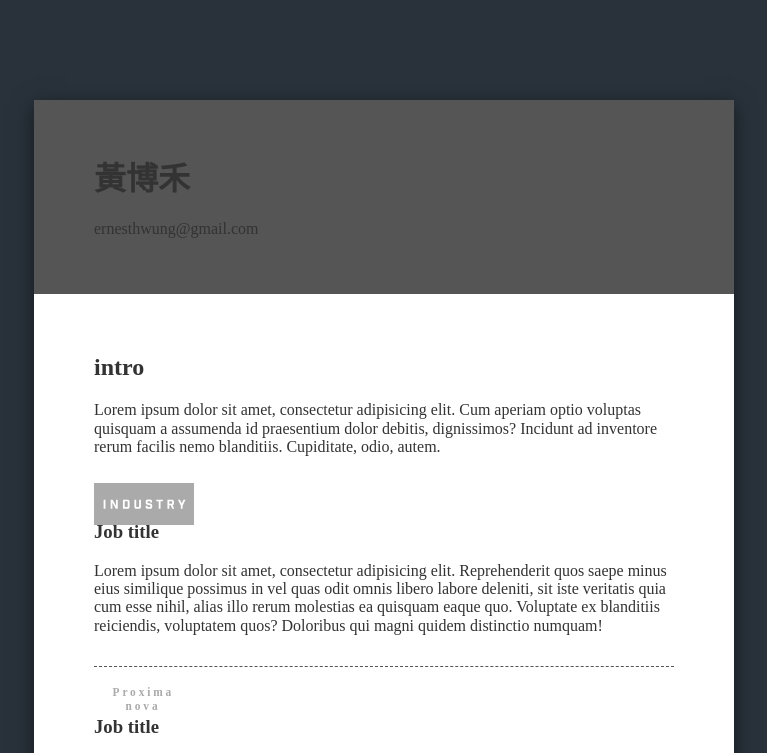
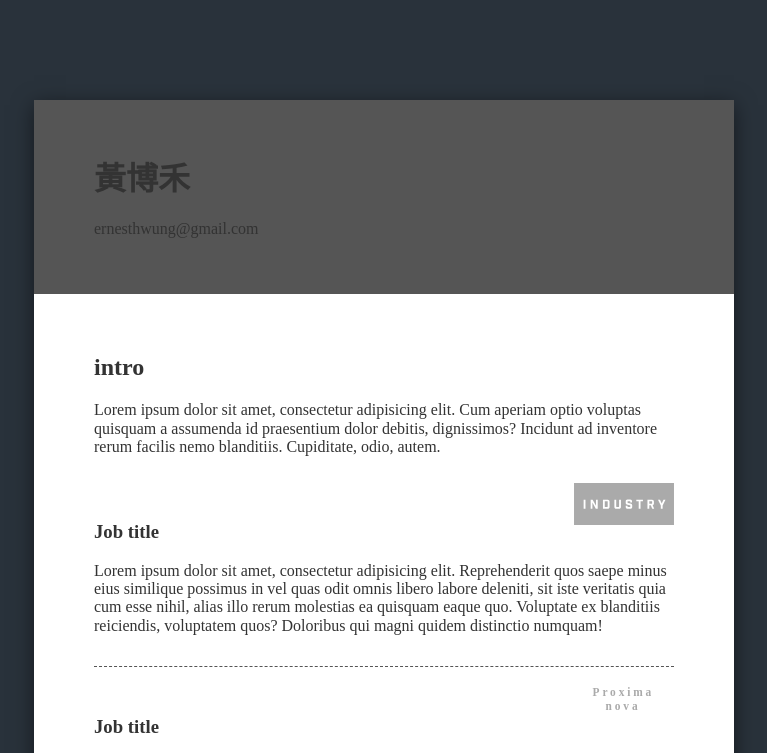
Before and after one commit to ernesthwung/first-website, a plain HTML site: page index.html in a window 1280 px wide. Shown: the top 753 px of the page, without its empty margins (256-1023 px from the left). Drawn offline with nearby package versions, Linux system fonts and the light colour scheme.

Commit message:
change the css

```diff
--- a/css/style.css
+++ b/css/style.css
@@ -74,7 +74,7 @@ html:after {
     width: 100px;
     position: absolute;
     top: 10px;
-    right 0;
+    right: 0;
 }
 
 .social-link {
```
